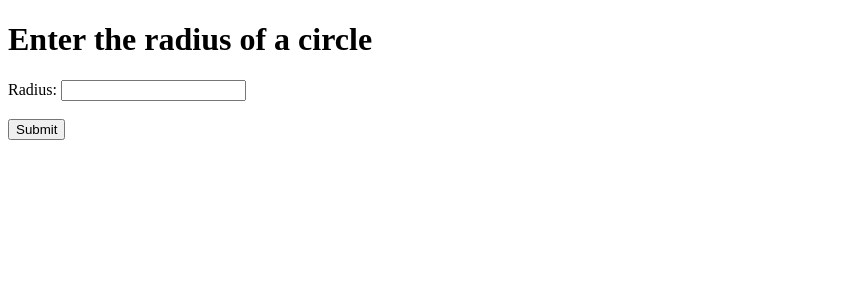
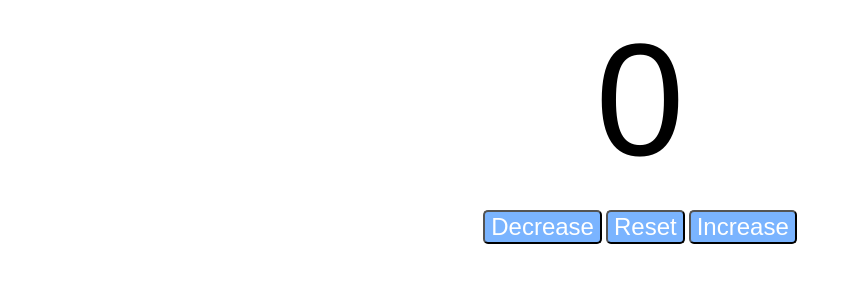
Before and after one commit to hemanthcse1/java-script, a plain HTML site: page index.html in a window 1280 px wide. Shown: the whole page, without its empty margins (0-852 px from the left). Drawn offline with Linux system fonts and the light colour scheme.

Commit message:
counter function

```diff
--- a/index.html
+++ b/index.html
@@ -8,11 +8,22 @@
 </head>
 <body>
 
-    <h1 id="myh1">Enter the radius of a circle</h1>
+    <!-- <h1 id="myh1">Enter the radius of a circle</h1>
     <label>Radius: </label>
     <input type="text" id="mytext"><br><br>
     <button id="mysubmit">Submit</button>
-    <h3 id="myh3"></h3>
+    <h3 id="myh3"></h3> -->
+
+
+    <!-- Counter app -->
+     <label id="countLabel">0</label><br>
+
+     <div id="buttonContainer">
+        <button id="decreaseBtn" class="buttons">Decrease</button>
+        <button id="resetBtn" class="buttons">Reset</button>
+        <button id="increaseBtn" class="buttons">Increase</button>
+     </div>
+
 
 
     <script src="index.js"></script>
--- a/index.js
+++ b/index.js
@@ -37,3 +37,30 @@
 
 //   document.getElementById("myh3").textContent = circumference;
 // };
+
+/*
+    counter function
+*/
+
+const decreaseBtn = document.getElementById("decreaseBtn");
+const resetBtn = document.getElementById("resetBtn");
+const increaseBtn = document.getElementById("increaseBtn");
+
+const countLable = document.getElementById("countLabel");
+
+let count = 0;
+
+increaseBtn.onclick = function () {
+  count++;
+  countLable.textContent = count;
+};
+
+decreaseBtn.onclick = function () {
+  count--;
+  countLable.textContent = count;
+};
+
+resetBtn.onclick = function () {
+  count = 0;
+  countLable.textContent = count;
+};
--- a/style.css
+++ b/style.css
@@ -1,3 +1,23 @@
-body{
+#countLabel{
+    display: block;
+    text-align: center;
+    font-size: 10em;
+    font-family: Helvetica;
+}
 
+#buttonContainer{
+    text-align: center;
 }
+
+.buttons{
+    padding: 10px, 20px;
+    font-size: 1.5em;
+    color: white;
+    background-color: hsl(214, 100%, 74%);
+    border-radius: 5px;
+    cursor: pointer;
+    transition: background-color 0.25s;
+}
+.buttons:hover{
+    background-color: hsl(208, 89%, 50%);
+}
```
